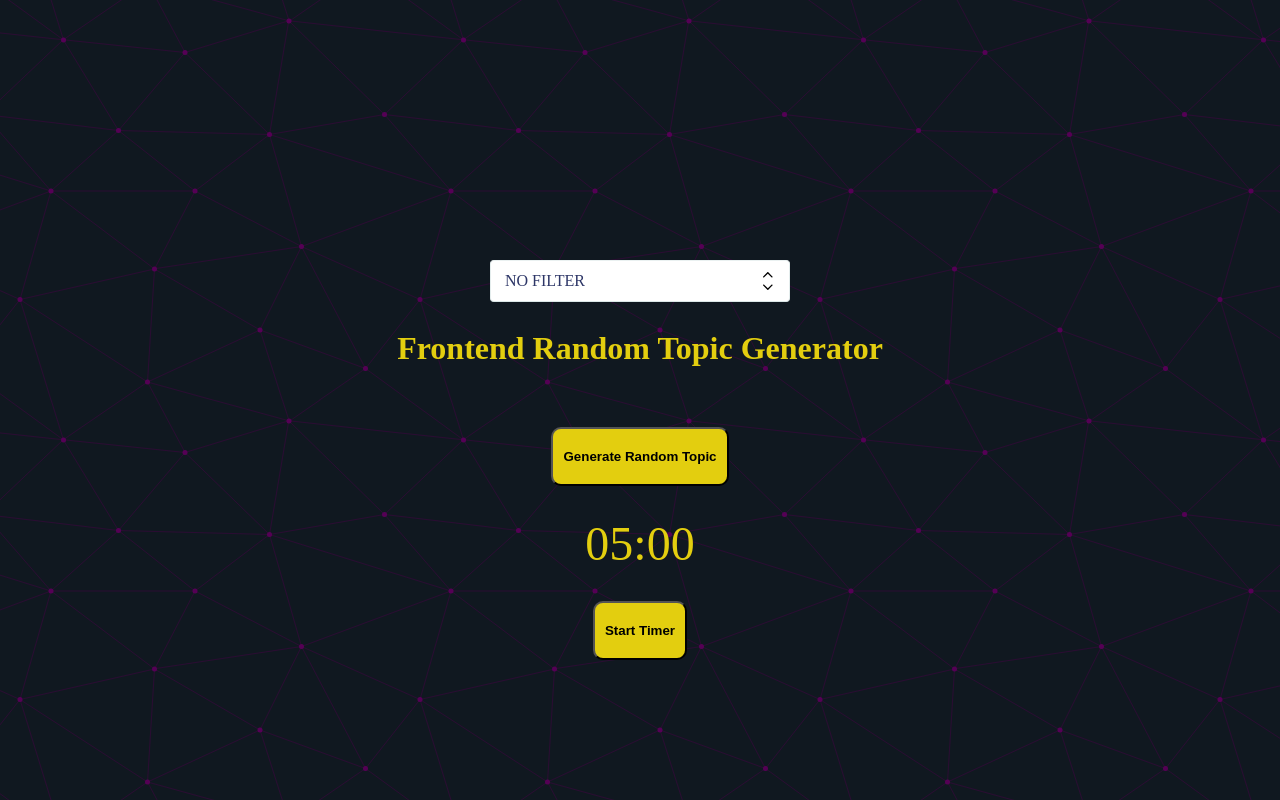
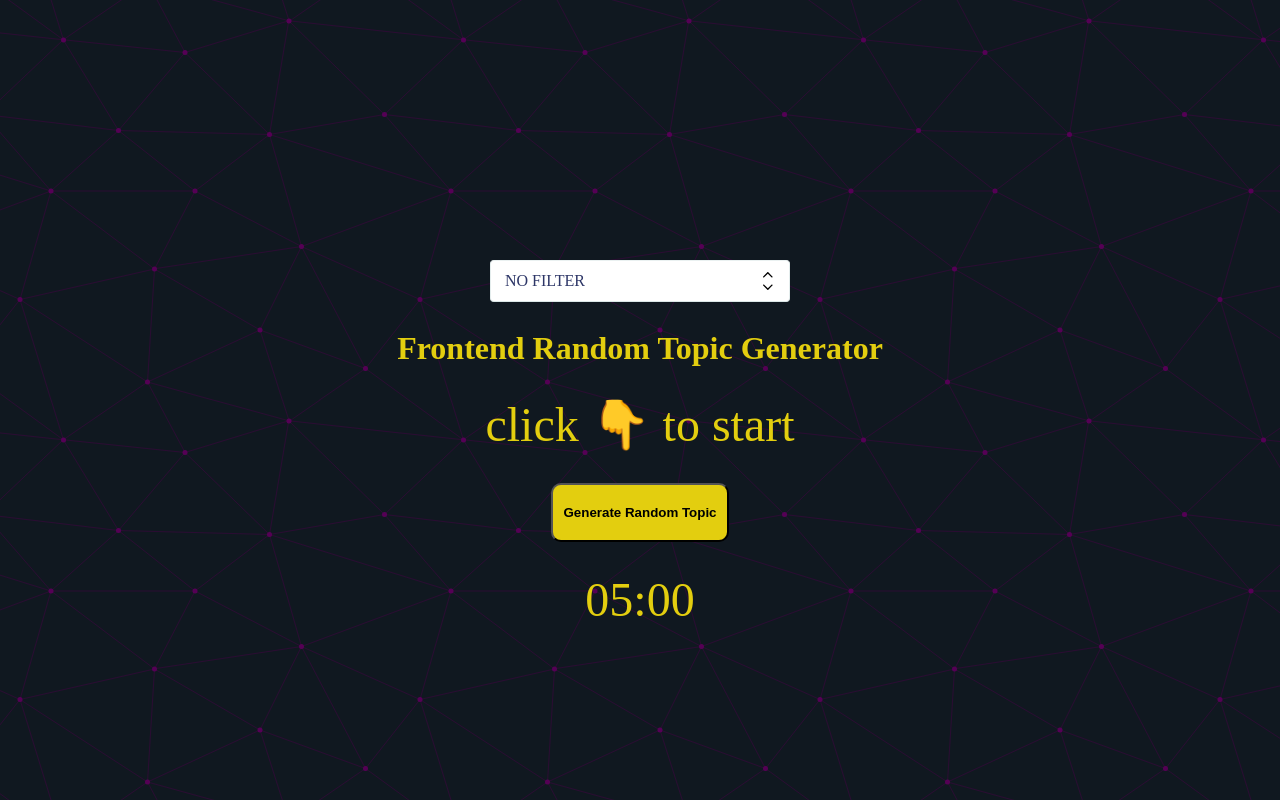
Before and after one commit to ZnoGouDj/seemsLikeExam, a Vue app: page / in a window 1280 px wide. Shown: the top 800 px of the page. Built offline with nearby package versions, Linux system fonts and the light colour scheme.

Commit message:
Generate rnd topic and setup the timer

```diff
--- a/src/App.vue
+++ b/src/App.vue
@@ -9,20 +9,19 @@
         :filteredTopics="filteredTopics"
       ></my-select>
       <div>{{ currentTopic }}</div>
-      <my-button @click="setTopic">Generate Random Topic</my-button>
+      <my-button @click="fetchTopics">Generate Random Topic</my-button>
       <div>
         {{ timer.minutes < 10 ? '0' + timer.minutes : timer.minutes }}:{{
           timer.seconds < 10 ? '0' + timer.seconds : timer.seconds
         }}
       </div>
-      <my-button v-if="this.timer.start" @click="startTimer">Start Timer</my-button>
-      <my-button v-else @click="stopTimer">Stop Timer</my-button>
+      <!-- <my-button v-if="this.timer.start" @click="startTimer">Start Timer</my-button>
+      <my-button v-else @click="stopTimer">Stop Timer</my-button> -->
     </div>
   </div>
 </template>
 
-// according to the chosen topic => filter the topics // generate random topic after the button
-click
+// according to the chosen topic => filter the topics
 
 <script>
 import axios from 'axios';
@@ -36,9 +35,9 @@ export default {
         start: true,
         interval: '',
       },
-      topics: [],
+      fetchedTopics: [],
       filteredTopics: 'NO FILTER',
-      currentTopic: '',
+      currentTopic: 'click 👇 to start ',
       chevrons: [
         {
           name: 'up',
@@ -80,22 +79,15 @@ export default {
   },
   methods: {
     setTopic() {
-      let rnd = this.topics[Math.random() * this.topics.length];
-      console.log('posts ', this.topics['React']);
-      console.log('length ', this.topics.length);
-      console.log('random ', Math.random() * this.topics.length);
+      let rnd = Math.floor(Math.random() * this.fetchedTopics.length);
+      this.currentTopic = this.fetchedTopics[rnd].title;
+      this.fetchedTopics.splice(rnd, 1);
     },
     startTimer() {
       this.timer.start = false;
       this.timer.interval = setInterval(() => {
         if (this.timer.seconds === 0 && this.timer.minutes === 0) {
-          clearInterval(x);
-          this.timer = {
-            minutes: 5,
-            seconds: 0,
-            start: true,
-            interval: '',
-          };
+          this.stopTimer();
         } else if (this.timer.seconds === 0) {
           this.timer.minutes--;
           this.timer.seconds = 59;
@@ -115,11 +107,16 @@ export default {
     },
     async fetchTopics() {
       try {
-        const response = await axios.get(
-          'https://62a0f78a7b9345bcbe4358a7.mockapi.io/items?limit=100',
-        );
-        this.topics = response.data;
-      } catch (e) {}
+        if (!this.fetchedTopics.length) {
+          const response = await axios.get('https://62a0f78a7b9345bcbe4358a7.mockapi.io/items');
+          this.fetchedTopics = response.data;
+        }
+        this.stopTimer();
+        this.startTimer();
+        this.setTopic();
+      } catch (e) {
+        console.log(e);
+      }
     },
   },
 };
```
